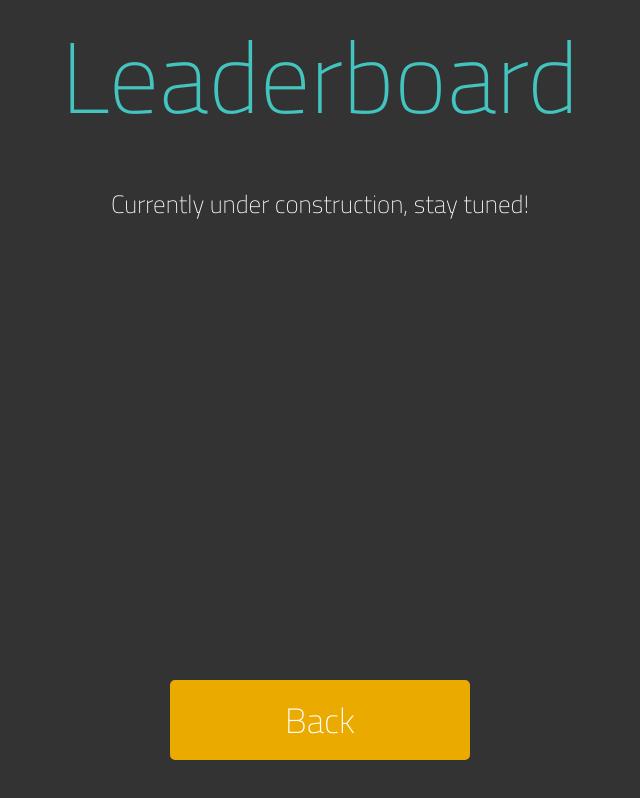
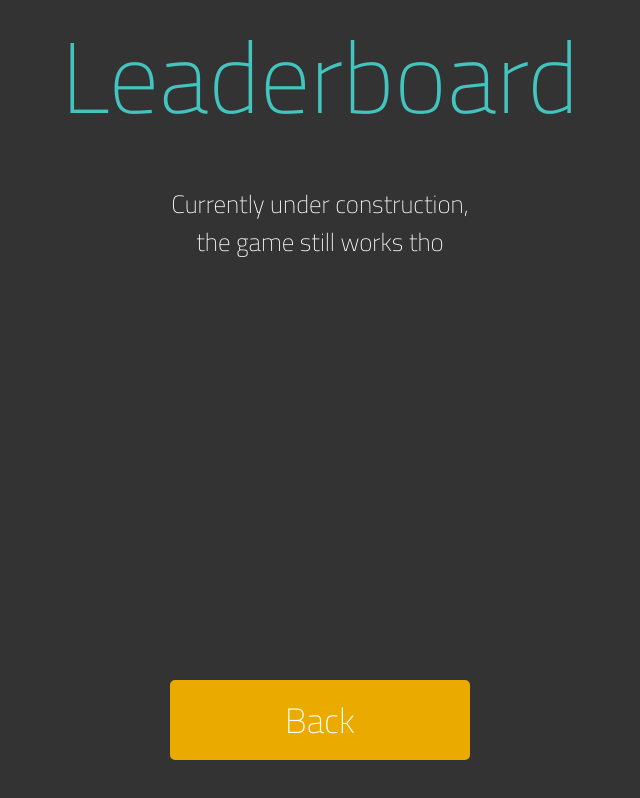
Before and after one commit to marlonrenzo/sequence, a website: page views/pages/leaderboard.html in a window 1280 px wide. Shown: the whole page, without its empty margins (320-960 px from the left). Drawn offline with Linux system fonts and the light colour scheme; files that its build step writes are made by us from their sources; files whose address does not match are found by name.

Commit message:
chagned text

```diff
--- a/views/pages/leaderboard.html
+++ b/views/pages/leaderboard.html
@@ -28,7 +28,7 @@
         </div>
 
         <div class="window">
-            <p class="gameModeText">Currently under construction, stay tuned!</p>
+            <p class="gameModeText">Currently under construction,<br>the game still works tho</p>
             <!-- <div id="gameModes" class="gameModes">
                 <div class="gameMode" id="classicDiv">
                     <span id="classic" class="gameModeText selected">Classic</span>
```
